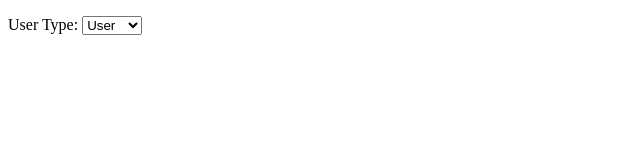
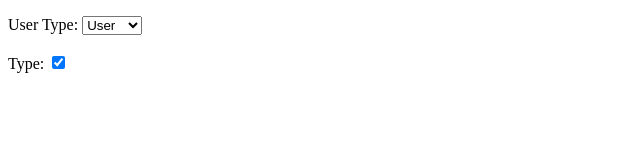
Before and after one commit to ShakibAhmed007/react-dev-form, a React (Create React App) app: page / in a window 1280 px wide. Shown: the part 149-294 px from the top of the page, without its empty margins (0-640 px from the left). Built offline with nearby package versions, Linux system fonts and the light colour scheme.

Commit message:
1 file modified

```diff
--- a/src/component/Form.js
+++ b/src/component/Form.js
@@ -3,7 +3,8 @@ export default class Form extends React.Component {
   state = {
     userName: 'Shakib',
     description: 'Hello',
-    userType: 'User'
+    userType: 'User',
+    isActive: true
   };
 
   handleUserName = e => {
@@ -21,6 +22,12 @@ export default class Form extends React.Component {
   handleUserType = e => {
     this.setState({
       userType: e.target.value
+    });
+  };
+
+  handleIsActive = e => {
+    this.setState({
+      isActive: e.target.checked
     });
   };
 
@@ -49,6 +56,14 @@ export default class Form extends React.Component {
             <option value="Admin">Admin</option>
             <option value="User">User</option>
           </select>
+          <br />
+          <br />
+          <label>Type: </label>
+          <input
+            type="checkbox"
+            checked={this.state.isActive}
+            onChange={this.handleIsActive}
+          />
         </form>
       </div>
     );
```
